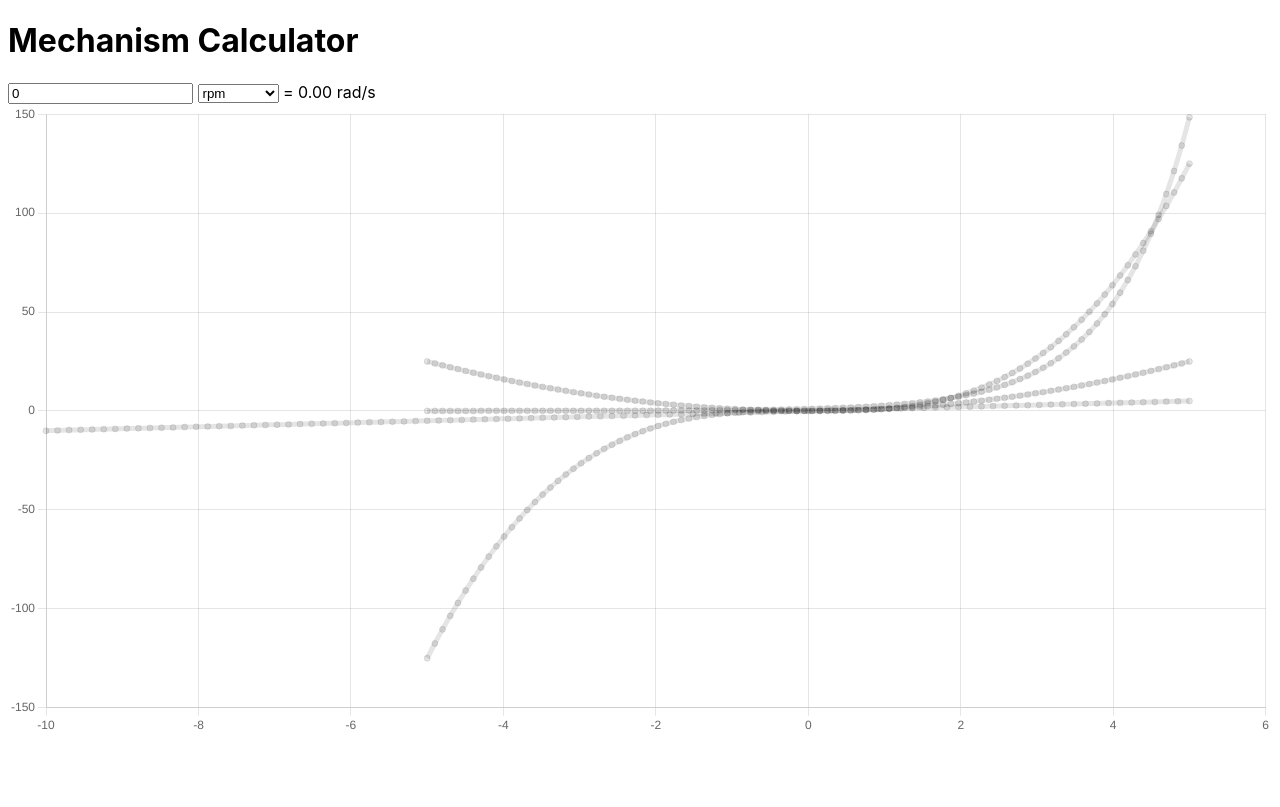
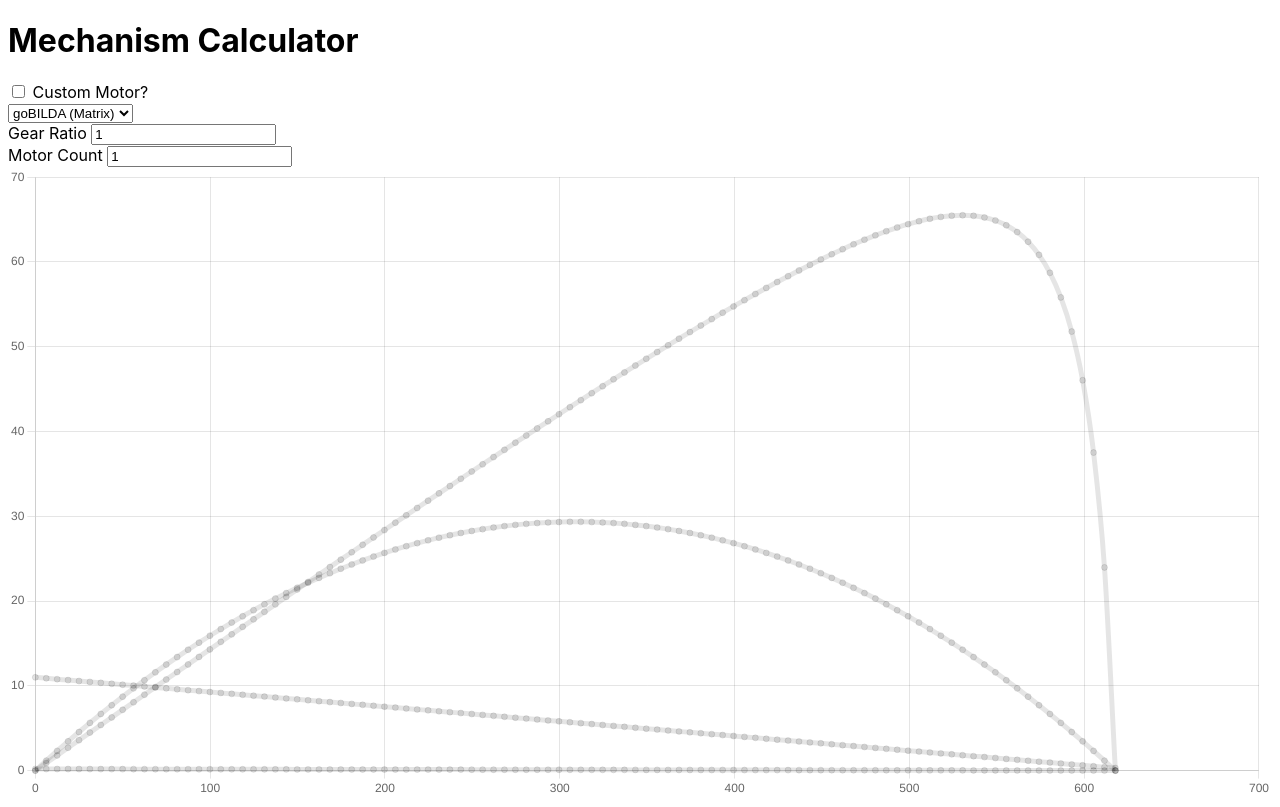
Before and after one commit to abidingabi/mechanism-calculator, a Svelte app: page / in a window 1280 px wide. Built offline with nearby package versions, Linux system fonts and the light colour scheme.

Commit message:
Basic motor curve display functional

```diff
--- a/src/App.svelte
+++ b/src/App.svelte
@@ -1,20 +1,13 @@
 <script>
-  import Graph from "./lib/Graph.svelte";
-  import { makeGraphable } from "./lib/Graph.svelte";
-  import QuantityInput from "./lib/QuantityInput.svelte";
-  import { angularVelocityUnits } from "./units";
+  import MotorInput from "./lib/MotorInput.svelte";
+  import MotorCurve from "./lib/MotorCurve.svelte";
+
+  let motor;
 </script>
 
 <main>
   <h1>Mechanism Calculator</h1>
 
-  <QuantityInput units={angularVelocityUnits} />
-  <Graph
-    graphables={[
-      makeGraphable((x) => x, -10, 5),
-      makeGraphable((x) => x * x, -5, 5),
-      makeGraphable((x) => x * x * x, -5, 5),
-      makeGraphable((x) => Math.exp(x), -5, 5),
-    ]}
-  />
+  <MotorInput bind:value={motor} />
+  <MotorCurve {motor} />
 </main>
--- a/src/lib/Graph.svelte
+++ b/src/lib/Graph.svelte
@@ -35,7 +35,7 @@
 
   export let graphables: Graphable[];
 
-  const data = {
+  $: data = {
     datasets: graphables.map((g) => {
       let dx = (g.xMax - g.xMin) / (g.samples - 1);
       return {
@@ -46,7 +46,7 @@
     }),
   };
 
-  const chartOptions = {
+  $: chartOptions = {
     type: "line",
     data,
 
@@ -71,9 +71,16 @@
   };
 
   let canvas: HTMLCanvasElement;
+  let chart: Chart = null;
 
   afterUpdate(() => {
-    new Chart(canvas, chartOptions as any);
+    if (chart == null) {
+      chart = new Chart(canvas, chartOptions as any);
+    }
+
+    chart.data.datasets = data.datasets;
+
+    chart.update("none");
   });
 </script>
 
--- /dev/null
+++ b/src/lib/MotorCurve.svelte
@@ -0,0 +1,32 @@
+<script lang="ts">
+  import type { knownMotors } from "../motor";
+  import type { Motor } from "../motor";
+  import MotorInput from "./MotorInput.svelte";
+  import Graph from "./Graph.svelte";
+  import { makeGraphable } from "./Graph.svelte";
+
+  export let motor: Motor;
+
+  $: torque = (speed: number) =>
+    motor.stallTorque * (1 - speed / motor.freeSpeed);
+
+  $: powerOutput = (speed: number) => torque(speed) * speed;
+
+  $: currentDraw = (speed: number) =>
+    ((motor.freeCurrent - motor.stallCurrent) / motor.freeSpeed) * speed +
+    motor.stallCurrent;
+
+  $: efficiency = (speed: number) =>
+    100 * powerOutput(speed) / (currentDraw(speed) * motor.voltage);
+</script>
+
+{#if motor != undefined}
+  <Graph
+    graphables={[
+      makeGraphable(torque, 0, motor.freeSpeed),
+      makeGraphable(powerOutput, 0, motor.freeSpeed),
+      makeGraphable(currentDraw, 0, motor.freeSpeed),
+      makeGraphable(efficiency, 0, motor.freeSpeed),
+    ]}
+  />
+{/if}
--- /dev/null
+++ b/src/lib/MotorInput.svelte
@@ -0,0 +1,81 @@
+<script lang="ts">
+  import QuantityInput from "./QuantityInput.svelte";
+  import {
+    angularVelocityUnits,
+    currentUnits,
+    torqueUnits,
+    voltageUnits,
+  } from "../units";
+  import { gear, quantity, knownMotors } from "../motor";
+  import type { Motor } from "../motor";
+
+  /**
+   * Determines whether electrical information is asked for custom motors.
+   */
+  export let needElectrical: boolean = true;
+  export let value: Motor;
+
+  let customMotor: boolean = false;
+
+  let selectedMotor: Motor = knownMotors[0][1];
+
+  // used for custom motor
+  let freeSpeed = 0;
+  let stallTorque = 0;
+  let freeCurrent = 0;
+  let stallCurrent = 0;
+  let voltage = 0;
+
+  let gearRatio = 1;
+  let count = 1;
+
+  $: baseMotor = customMotor
+    ? {
+        freeSpeed,
+        stallTorque,
+        freeCurrent,
+        stallCurrent,
+        voltage,
+      }
+    : selectedMotor;
+
+  $: value = quantity(gear(baseMotor, gearRatio), count);
+</script>
+
+<div>
+  <input type="checkbox" id="custom-motor" bind:checked={customMotor} />
+  <label for="custom-motor">Custom Motor?</label>
+</div>
+
+{#if customMotor}
+  <div>
+    <QuantityInput units={angularVelocityUnits} bind:value={freeSpeed} />
+    <QuantityInput units={torqueUnits} bind:value={stallTorque} />
+
+    {#if needElectrical}
+      <QuantityInput units={currentUnits} bind:value={freeCurrent} />
+      <QuantityInput units={currentUnits} bind:value={stallCurrent} />
+      <QuantityInput units={voltageUnits} bind:value={voltage} />
+    {/if}
+  </div>
+{:else}
+  <div>
+    <select bind:value={selectedMotor}>
+      {#each knownMotors as [name, motor]}
+        <option value={motor}>
+          {name}
+        </option>
+      {/each}
+    </select>
+  </div>
+{/if}
+
+<div>
+  <label for="gear-ratio">Gear Ratio</label>
+  <input type="number" id="gear-ratio" bind:value={gearRatio} min="0" />
+</div>
+
+<div>
+  <label for="motor-count">Motor Count</label>
+  <input type="number" id="motor-count" bind:value={count} min="1" />
+</div>
--- a/src/lib/QuantityInput.svelte
+++ b/src/lib/QuantityInput.svelte
@@ -3,6 +3,7 @@
 
   export let units: UnitCollection;
   export let placeholder: string = "quantity";
+  export let value: number;
 
   let magnitude = 0;
   let selectedUnit = units.units[0];
@@ -12,8 +13,8 @@
 
 <input type="number" bind:value={magnitude} {placeholder} />
 <select bind:value={selectedUnit}>
-  {#each units.units as unit, index}
-    <option selected={index == 0} value={unit}>
+  {#each units.units as unit}
+    <option value={unit}>
       {unit.name}
     </option>
   {/each}
--- a/src/motor.ts
+++ b/src/motor.ts
@@ -4,6 +4,9 @@
 export interface Motor {
   readonly stallTorque: number;
   readonly freeSpeed: number;
+  readonly voltage: number;
+  readonly freeCurrent: number;
+  readonly stallCurrent: number;
 }
 
 /**
@@ -11,6 +14,7 @@ export interface Motor {
  */
 export function gear(motor: Motor, ratio: number): Motor {
   return {
+    ...motor,
     stallTorque: motor.stallTorque * ratio,
     freeSpeed: motor.freeSpeed / ratio,
   };
@@ -23,5 +27,40 @@ export function quantity(motor: Motor, quantity: number): Motor {
   return {
     ...motor,
     stallTorque: motor.stallTorque * quantity,
+    freeCurrent: motor.freeCurrent * quantity,
+    stallCurrent: motor.stallCurrent * quantity,
   };
 }
+
+/**
+ * Stores: motor name,
+ * free speed (RPM),
+ * voltage (V),
+ * stall torque (N*m)
+ * free current (A),
+ * stall current (A)
+ */
+const motorSpecs: readonly [string, number, number, number, number, number][] =
+  [
+    ["goBILDA (Matrix)", 5900, 0.19, 12, 0.3, 11],
+    ["NeveRest", 5500, 0.17, 12, 0.4, 9.8],
+    ["REV Core Hex", 125, 3.2, 12, 0.2, 4.4],
+    ["REV HD Hex", 6000, 0.18, 12, 0.3, 11],
+    ["TorqueNado", 5900, 0.17, 12, 0.2, 9.8],
+  ];
+
+/**
+ * A list of names of motors along with their known specifications.
+ */
+export const knownMotors: readonly [string, Motor][] = motorSpecs.map(
+  ([name, freeSpeedRPM, stallTorque, voltage, freeCurrent, stallCurrent]) => [
+    name,
+    {
+      stallTorque,
+      freeSpeed: (freeSpeedRPM * 2 * Math.PI) / 60,
+      voltage,
+      freeCurrent,
+      stallCurrent,
+    },
+  ]
+);
--- a/src/units.ts
+++ b/src/units.ts
@@ -32,7 +32,7 @@ export interface UnitCollection {
 
 function makeUnitCollection(
   baseUnitName: string,
-  ...unitDescriptions: [string, number][]
+  ...unitDescriptions: readonly [string, number][]
 ): UnitCollection {
   return {
     baseUnit: {
@@ -52,3 +52,30 @@ export const angularVelocityUnits = makeUnitCollection(
   ["rad/s", 1],
   ["degrees/s", (2 * Math.PI) / 360]
 );
+
+export const torqueUnits = makeUnitCollection(
+  "N⋅m",
+  ["N⋅m", 1],
+  ["kg⋅cm", 0.0980665],
+  ["oz⋅in", 0.0070615518],
+  ["ft⋅lbf", 1.3558179]
+);
+
+/*
+ * Electrical units, added for completeness.
+ * Alternative units from the wonderful CCC system.
+ * See https://www.youtube.com/watch?v=KmfdeWd0RMk for more.
+ */
+export const currentUnits = makeUnitCollection(
+  "A",
+  ["A", 1],
+  // (Middle C⋅coulomb)
+  ["C₄⋅C", 220 * Math.pow(2, 1 / 4)]
+);
+
+export const voltageUnits = makeUnitCollection(
+  "V",
+  ["V", 1],
+  // calorie / coulomb
+  ["cal/C", 4.184]
+);
```
